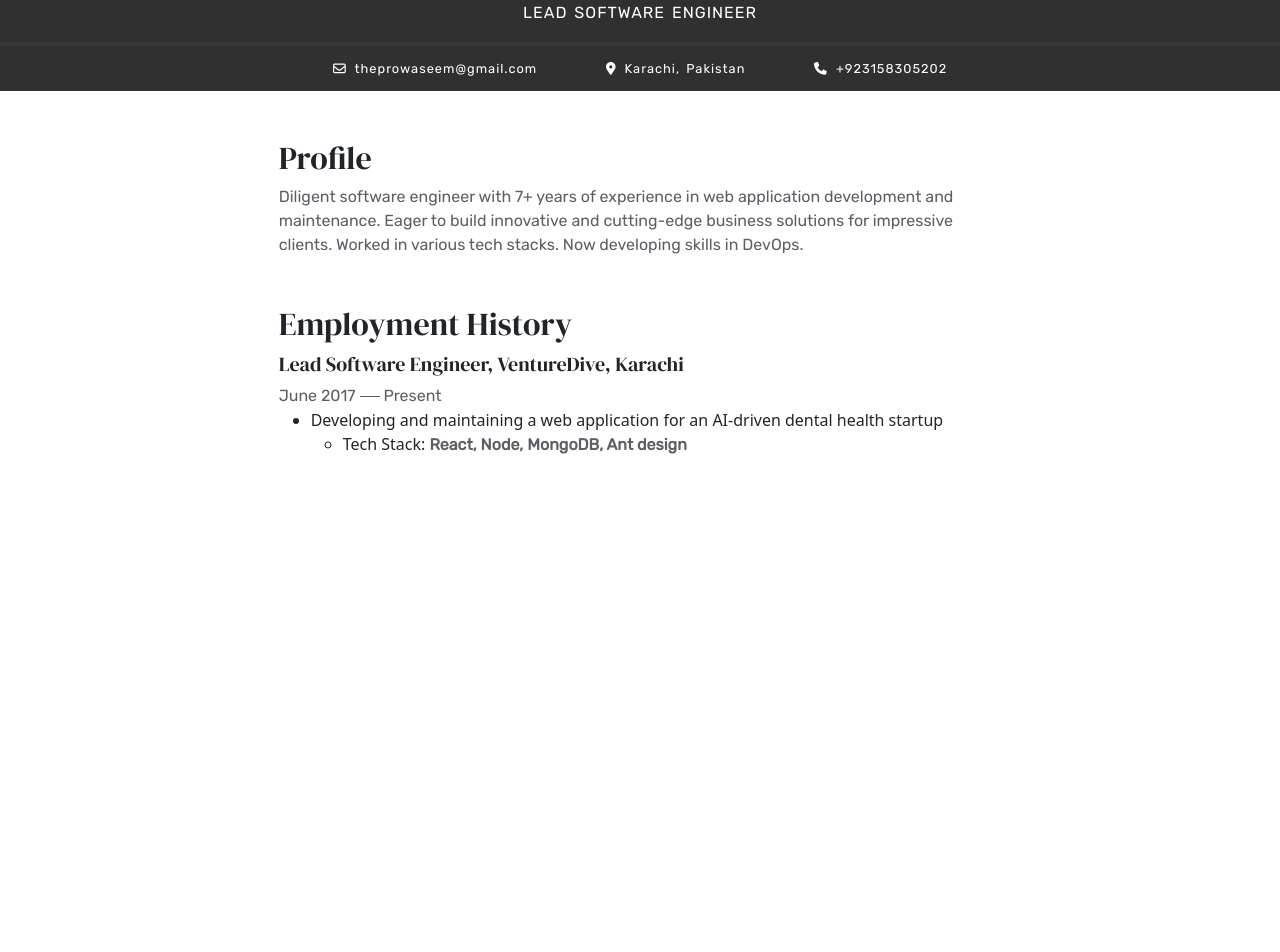
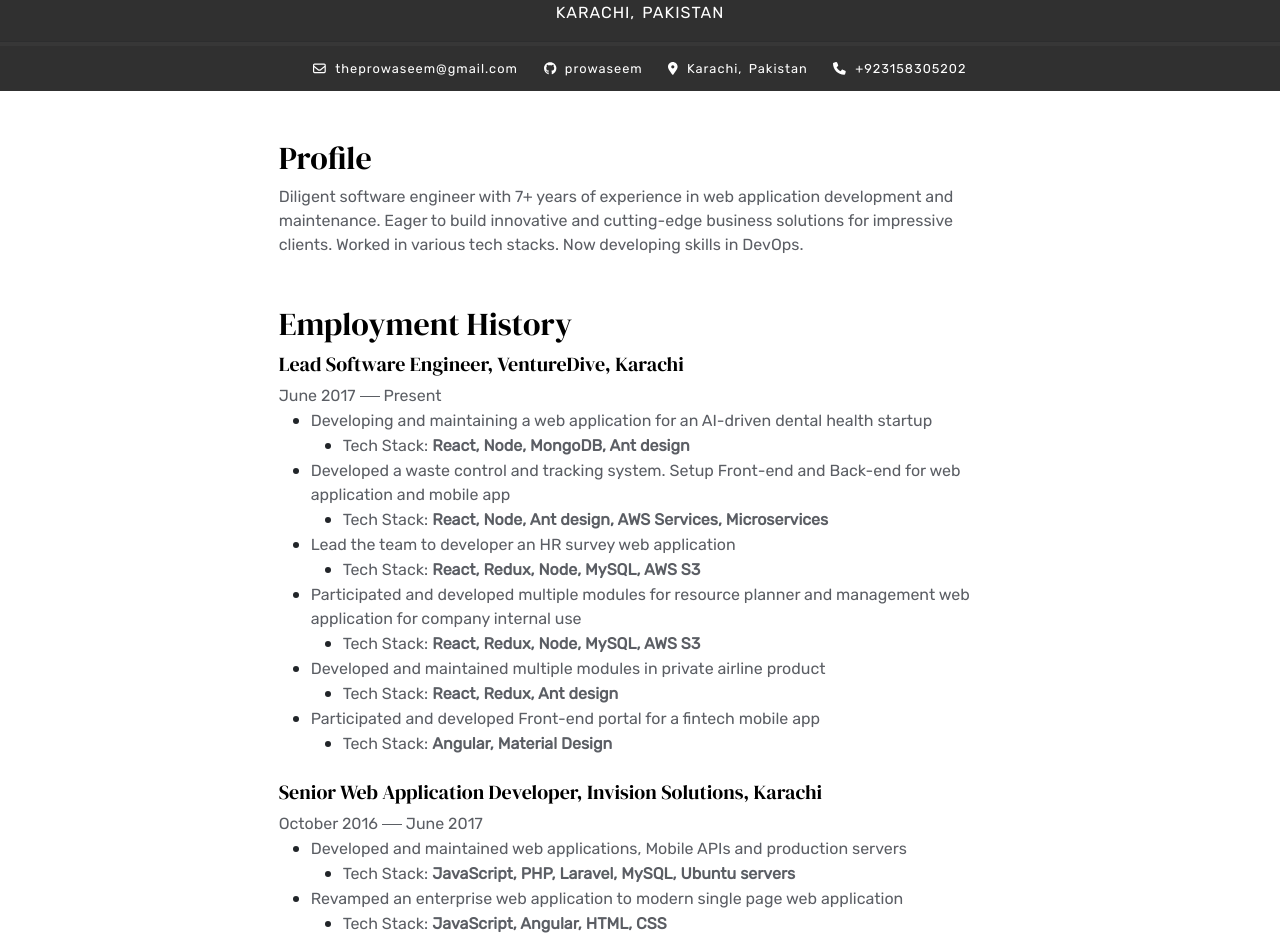
Before and after one commit to prowaseem/prowaseem.com, a React (Create React App) app: page / in a window 1280 px wide. Shown: the part 180-1132 px from the top of the page. Before the commit the page ends 800 px from the top, so only its background shows below. Built offline with nearby package versions, Linux system fonts and the light colour scheme.

Commit message:
Adding more education history and added json data

```diff
--- a/package.json
+++ b/package.json
@@ -4,6 +4,7 @@
   "private": true,
   "dependencies": {
     "@fortawesome/fontawesome-svg-core": "^6.2.0",
+    "@fortawesome/free-brands-svg-icons": "^6.2.0",
     "@fortawesome/free-regular-svg-icons": "^6.2.0",
     "@fortawesome/free-solid-svg-icons": "^6.2.0",
     "@fortawesome/react-fontawesome": "^0.2.0",
--- a/src/_variables.scss
+++ b/src/_variables.scss
@@ -5,3 +5,4 @@ $sans-serif-family: "Rubik", sans-serif;
 // Colors
 $header-background-color: #303030;
 $content-color: #5b5e64;
+$heading-color: #000;
--- a/src/components/App.scss
+++ b/src/components/App.scss
@@ -7,6 +7,7 @@ h4,
 h5,
 h6 {
   font-family: $serif-family;
+  color: $heading-color;
 }
 p,
 span,
--- a/src/components/Employment/index.scss
+++ b/src/components/Employment/index.scss
@@ -2,6 +2,9 @@
 
 .employment {
   .history {
+    &:not(:first-of-type) {
+      margin-top: 1.5em;
+    }
     p {
       margin: 0;
     }
@@ -14,4 +17,9 @@
       top: -4px;
     }
   }
+  .history-sublisting {
+    li {
+      list-style-type: disc;
+    }
+  }
 }
--- a/src/components/Employment/index.tsx
+++ b/src/components/Employment/index.tsx
@@ -1,4 +1,5 @@
 import { Row, Col } from "react-bootstrap";
+import employment from "../data/employment.json";
 import "./index.scss";
 
 function Employment(): JSX.Element {
@@ -6,16 +7,27 @@ function Employment(): JSX.Element {
     <Row className="employment justify-content-center">
       <Col md="7" className="mt-5">
         <h2>Employment History</h2>
-        <section className="history">
-          <h5>Lead Software Engineer, VentureDive, Karachi</h5>
-          <p>June 2017 <span className="divider"></span> Present</p>
-          <ul>
-            <li>Developing and maintaining a web application for an AI-driven dental health startup</li>
+        {employment.map((company, i) => (
+          <section className="history" key={i.toString()}>
+            <h5>{company.title}</h5>
+            <p>
+              {company.startDate} <span className="divider"></span>{" "}
+              {company.endDate}
+            </p>
             <ul>
-              <li>Tech Stack: <strong>React, Node, MongoDB, Ant design</strong></li>
+              {company.details.map((detail, j) => (
+                <li key={j.toString()}>
+                  <p>{detail.description}</p>
+                  <ul className="history-sublisting">
+                    <li>
+                      <span>Tech Stack:</span> <strong>{detail.skills}</strong>
+                    </li>
+                  </ul>
+                </li>
+              ))}
             </ul>
-          </ul>
-        </section>
+          </section>
+        ))}
       </Col>
     </Row>
   );
--- a/src/components/Header/index.tsx
+++ b/src/components/Header/index.tsx
@@ -2,7 +2,9 @@ import { Row, Col, Image } from "react-bootstrap";
 import { FontAwesomeIcon } from "@fortawesome/react-fontawesome";
 import { faEnvelope } from "@fortawesome/free-regular-svg-icons";
 import { faLocationDot, faPhone } from "@fortawesome/free-solid-svg-icons";
+import { faGithub } from "@fortawesome/free-brands-svg-icons";
 import MyImage from "../../assets/m-waseem.jpg";
+import profile from "../data/profile.json";
 import "./index.scss";
 
 function Header(): JSX.Element {
@@ -10,23 +12,29 @@ function Header(): JSX.Element {
     <Row className="header justify-content-center">
       <Col md="6" className="mt-5">
         <Image src={MyImage} roundedCircle fluid title="My Profile Picture" />
-        <h1>Muhammad Waseem Irshad</h1>
-        <p>Lead Software Engineer</p>
+        <h1>{profile.fullName}</h1>
+        <p>{profile.location}</p>
       </Col>
       <hr />
-      <Col md="6">
-        <Row className="subheader justify-content-between">
+      <Col md="7">
+        <Row className="subheader justify-content-center">
           <p>
             <FontAwesomeIcon icon={faEnvelope} />
-            <a href="mailto:theprowaseem@gmail.com">theprowaseem@gmail.com</a>
+            <a href={`mailto:${profile.email}`}>{profile.email}</a>
+          </p>
+          <p>
+            <FontAwesomeIcon icon={faGithub} />
+            <a href={profile.githubURL} target="_blank" rel="noreferrer">
+              {profile.github}
+            </a>
           </p>
           <p>
             <FontAwesomeIcon icon={faLocationDot} />
-            <span>Karachi, Pakistan</span>
+            <span>{profile.location}</span>
           </p>
           <p>
             <FontAwesomeIcon icon={faPhone} />
-            <span>+923158305202</span>
+            <span>{profile.contact}</span>
           </p>
         </Row>
       </Col>
--- a/src/components/Profile/index.tsx
+++ b/src/components/Profile/index.tsx
@@ -1,4 +1,5 @@
 import { Row, Col } from "react-bootstrap";
+import profile from "../data/profile.json";
 import "./index.scss";
 
 function Profile(): JSX.Element {
@@ -6,12 +7,7 @@ function Profile(): JSX.Element {
     <Row className="profile justify-content-center">
       <Col md="7" className="mt-5">
         <h2>Profile</h2>
-        <p>
-          Diligent software engineer with 7+ years of experience in web
-          application development and maintenance. Eager to build innovative and
-          cutting-edge business solutions for impressive clients. Worked in
-          various tech stacks. Now developing skills in DevOps.
-        </p>
+        <p>{profile.bio}</p>
       </Col>
     </Row>
   );
--- /dev/null
+++ b/src/components/data/employment.json
@@ -0,0 +1,48 @@
+[
+  {
+    "title": "Lead Software Engineer, VentureDive, Karachi",
+    "startDate": "June 2017",
+    "endDate": "Present",
+    "details": [
+      {
+        "description": "Developing and maintaining a web application for an AI-driven dental health startup",
+        "skills": "React, Node, MongoDB, Ant design"
+      },
+      {
+        "description": "Developed a waste control and tracking system. Setup Front-end and Back-end for web application and mobile app",
+        "skills": "React, Node, Ant design, AWS Services, Microservices"
+      },
+      {
+        "description": "Lead the team to developer an HR survey web application",
+        "skills": "React, Redux, Node, MySQL, AWS S3"
+      },
+      {
+        "description": "Participated and developed multiple modules for resource planner and management web application for company internal use",
+        "skills": "React, Redux, Node, MySQL, AWS S3"
+      },
+      {
+        "description": "Developed and maintained multiple modules in private airline product",
+        "skills": "React, Redux, Ant design"
+      },
+      {
+        "description": "Participated and developed Front-end portal for a fintech mobile app",
+        "skills": "Angular, Material Design"
+      }
+    ]
+  },
+  {
+    "title": "Senior Web Application Developer, Invision Solutions, Karachi",
+    "startDate": "October 2016",
+    "endDate": "June 2017",
+    "details": [
+      {
+        "description": "Developed and maintained web applications, Mobile APIs and production servers",
+        "skills": "JavaScript, PHP, Laravel, MySQL, Ubuntu servers"
+      },
+      {
+        "description": "Revamped an enterprise web application to modern single page web application",
+        "skills": "JavaScript, Angular, HTML, CSS"
+      }
+    ]
+  }
+]
--- /dev/null
+++ b/src/components/data/profile.json
@@ -0,0 +1,10 @@
+{
+  "fullName": "Muhammad Waseem Irshad",
+  "designation": "Lead Software Engineer",
+  "email": "theprowaseem@gmail.com",
+  "github": "prowaseem",
+  "githubURL": "https://github.com/prowaseem",
+  "location": "Karachi, Pakistan",
+  "contact": "+923158305202",
+  "bio": "Diligent software engineer with 7+ years of experience in web application development and maintenance. Eager to build innovative and cutting-edge business solutions for impressive clients. Worked in various tech stacks. Now developing skills in DevOps."
+}
```
Also changed, not shown: 2 other files (tests, documents, lock files or other folders).
